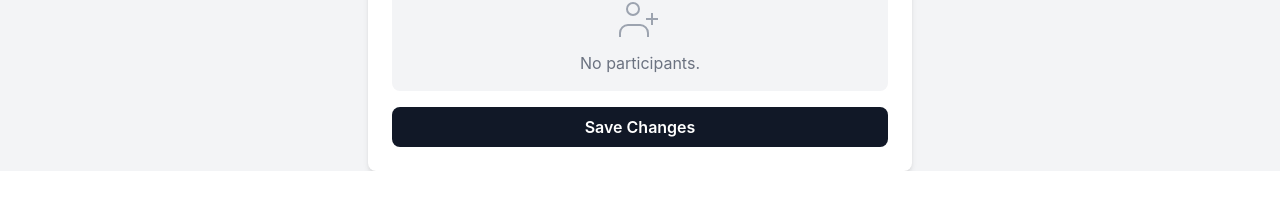
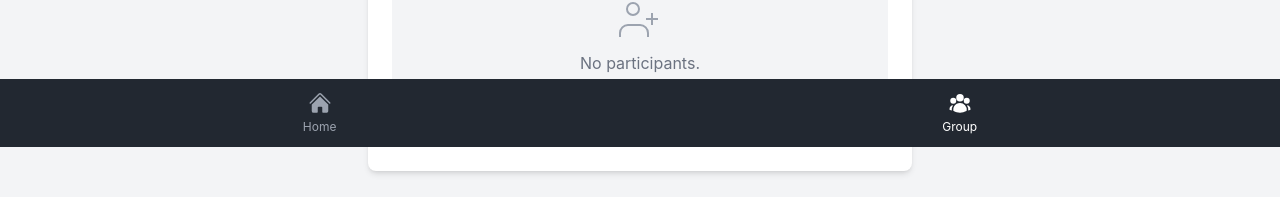
Before and after one commit to SakanaIsReal/devops-lab-02, a React (Create React App) app in the folder frontend/: page /group/1/edit in a window 1280 px wide. Shown: the part 653-850 px from the top of the page. Before the commit the page ends 824 px from the top, so only its background shows below. Built offline with nearby package versions, Linux system fonts and the light colour scheme; no server answers.

Commit message:
fix(editGroup) : Add Navbar Bottom

```diff
--- a/frontend/src/pages/EditGroupPage.tsx
+++ b/frontend/src/pages/EditGroupPage.tsx
@@ -6,6 +6,7 @@ import CircleBackButton from '../components/CircleBackButton';
 import { addMembers, removeMembers,getGroupById,fetchUserProfiles, updateGroup, setGroupMembers, getGroupMembers, searchUsers } from '../utils/api';
 import type { User } from '../types';
 import { useAuth } from '../contexts/AuthContext';
+import { BottomNav } from '../components/BottomNav';
 type UIUser = { id: string; name: string; email?: string; phone?: string; imageUrl?: string | null };
 
 const EditGroupPage: React.FC = () => {
@@ -256,7 +257,7 @@ const handleSave = async () => {
 
   // ---------- UI (โครงเหมือน Create) ----------
   return (
-  <div className="min-h-screen bg-gray-100">
+  <div className="min-h-screen h-[150vh] bg-gray-100">
     <Navbar />
 
     {/* คอนเทนเนอร์หลักแบบชิดขอบบน */}
@@ -419,6 +420,8 @@ const handleSave = async () => {
         </div>
       </div>
     </div>
+          <BottomNav activeTab={'groups'}/>
+
   </div>
 );
 };
```
